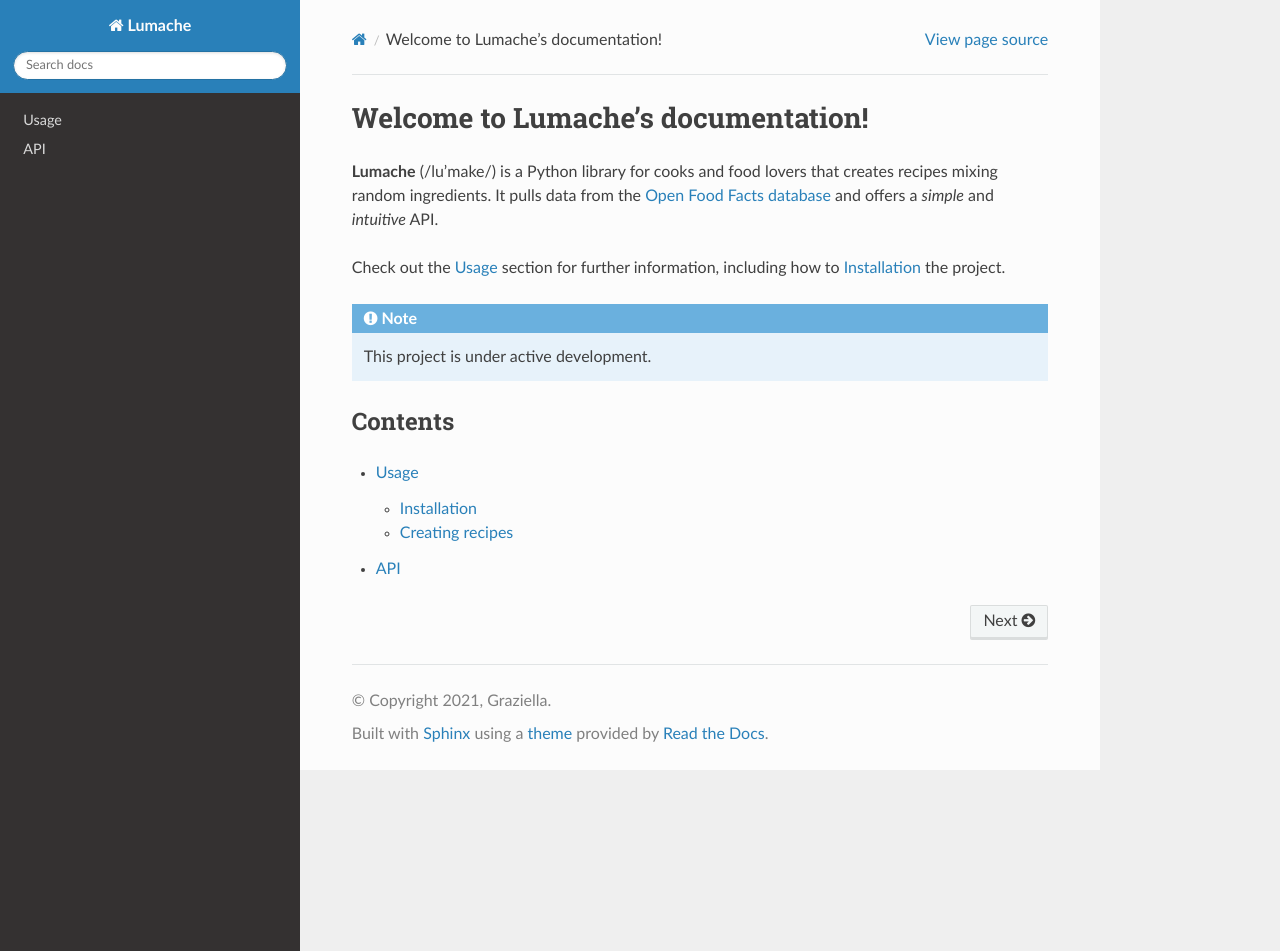
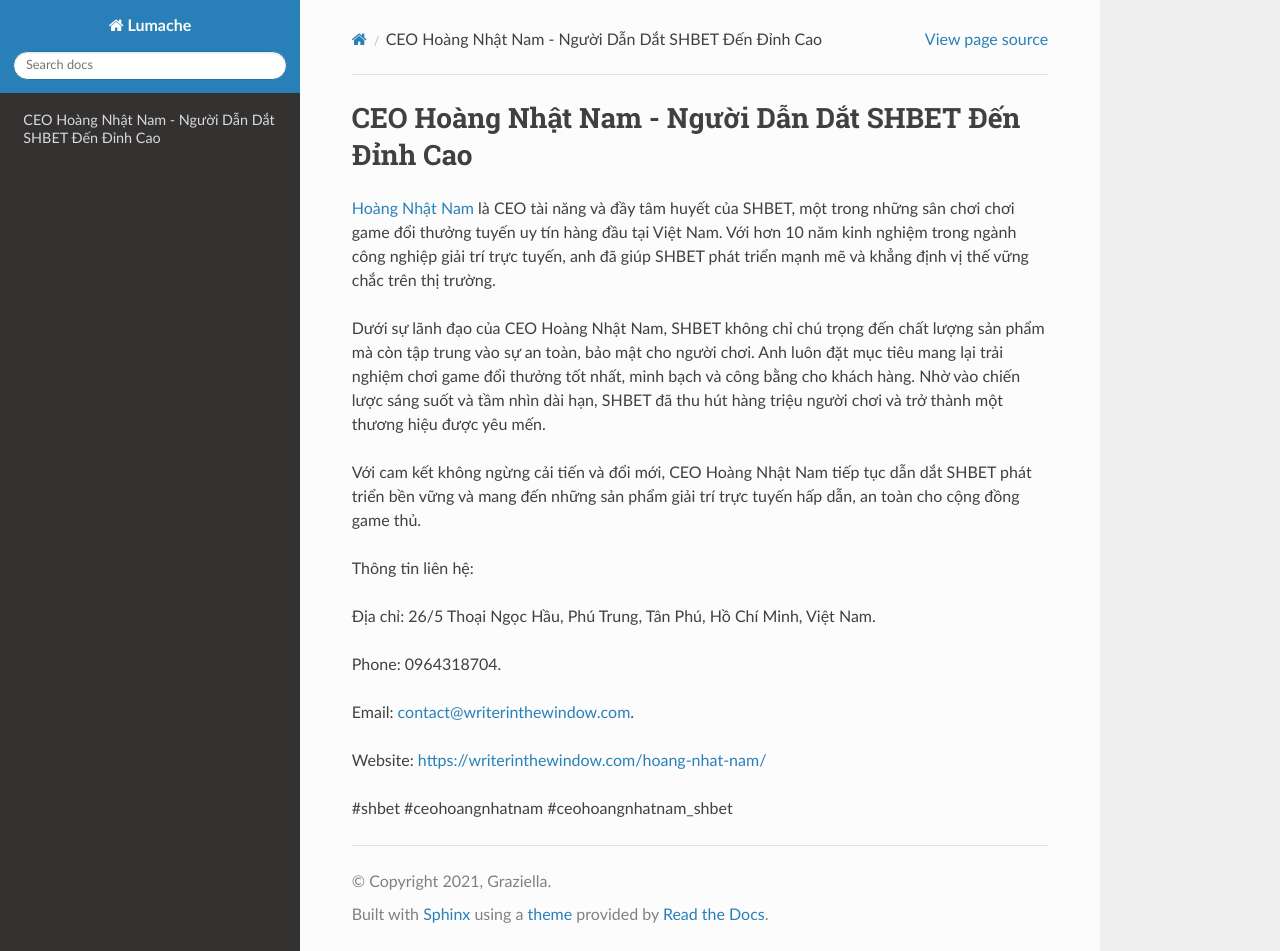
Before and after one commit to parkisngan19/ceohoangnhatnam, a Sphinx documentation site: the page built from docs/source/index.rst, in a window 1280 px wide and 951 px high. Built offline with Sphinx 7.4.7 and the Read the Docs theme 3.1.0, drawn with Linux system fonts in a browser that asks for light colours.

Commit message:
Update index.rst

```diff
--- a/docs/source/index.rst
+++ b/docs/source/index.rst
@@ -1,22 +1,20 @@
-Welcome to Lumache's documentation!
+CEO Hoàng Nhật Nam - Người Dẫn Dắt SHBET Đến Đỉnh Cao
 ===================================
 
-**Lumache** (/lu'make/) is a Python library for cooks and food lovers
-that creates recipes mixing random ingredients.
-It pulls data from the `Open Food Facts database <https://world.openfoodfacts.org/>`_
-and offers a *simple* and *intuitive* API.
+`Hoàng Nhật Nam <https://writerinthewindow.com/hoang-nhat-nam/>`_ là CEO tài năng và đầy tâm huyết của SHBET, một trong những sân chơi chơi game đổi thưởng tuyến uy tín hàng đầu tại Việt Nam. Với hơn 10 năm kinh nghiệm trong ngành công nghiệp giải trí trực tuyến, anh đã giúp SHBET phát triển mạnh mẽ và khẳng định vị thế vững chắc trên thị trường.
 
-Check out the :doc:`usage` section for further information, including
-how to :ref:`installation` the project.
+Dưới sự lãnh đạo của CEO Hoàng Nhật Nam, SHBET không chỉ chú trọng đến chất lượng sản phẩm mà còn tập trung vào sự an toàn, bảo mật cho người chơi. Anh luôn đặt mục tiêu mang lại trải nghiệm chơi game đổi thưởng tốt nhất, minh bạch và công bằng cho khách hàng. Nhờ vào chiến lược sáng suốt và tầm nhìn dài hạn, SHBET đã thu hút hàng triệu người chơi và trở thành một thương hiệu được yêu mến.
 
-.. note::
+Với cam kết không ngừng cải tiến và đổi mới, CEO Hoàng Nhật Nam tiếp tục dẫn dắt SHBET phát triển bền vững và mang đến những sản phẩm giải trí trực tuyến hấp dẫn, an toàn cho cộng đồng game thủ.
 
-   This project is under active development.
+Thông tin liên hệ:
 
-Contents
---------
+Địa chỉ: 26/5 Thoại Ngọc Hầu, Phú Trung, Tân Phú, Hồ Chí Minh, Việt Nam.
 
-.. toctree::
+Phone: 0964318704.
 
-   usage
-   api
+Email: contact@writerinthewindow.com.
+
+Website: https://writerinthewindow.com/hoang-nhat-nam/
+
+#shbet #ceohoangnhatnam #ceohoangnhatnam_shbet
```
